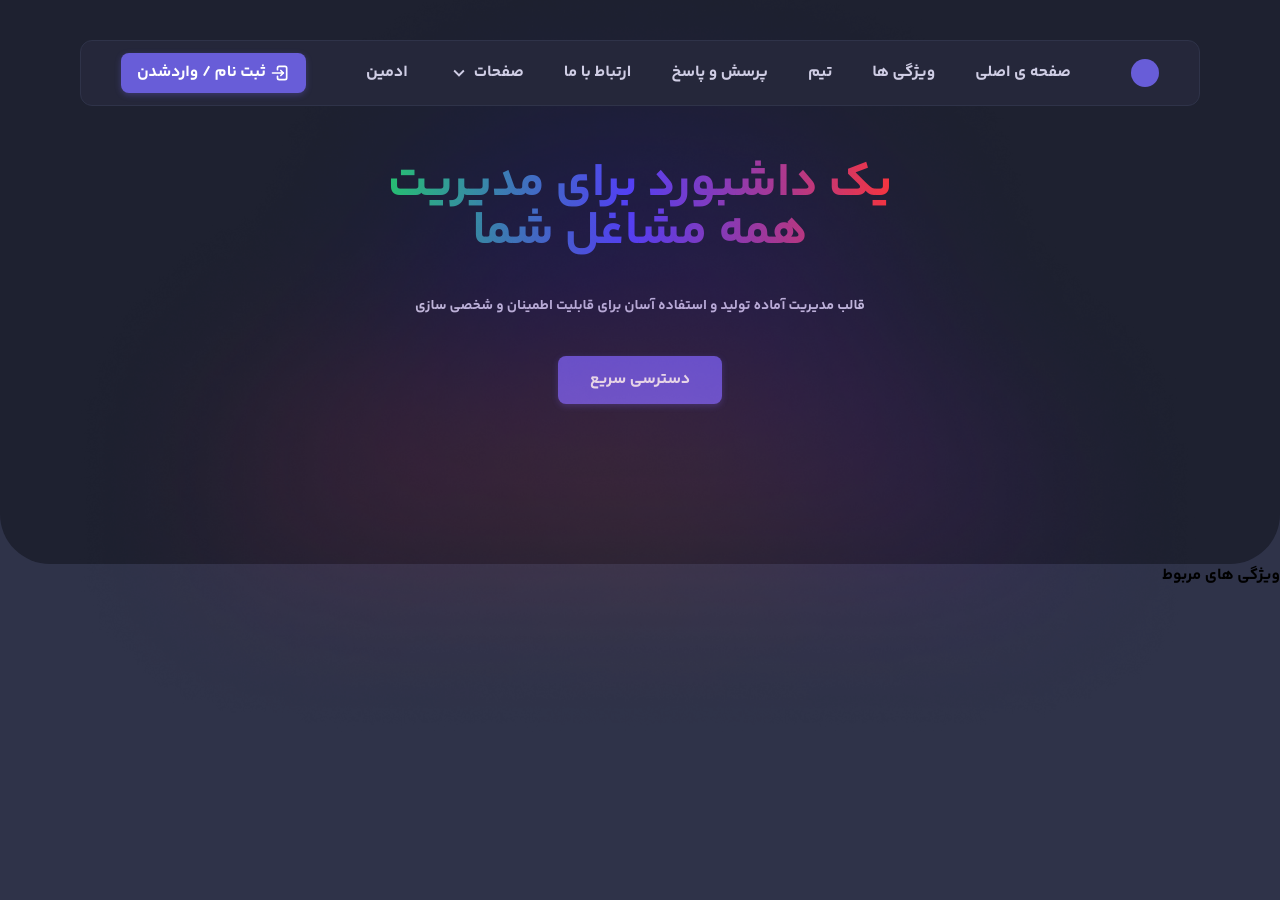
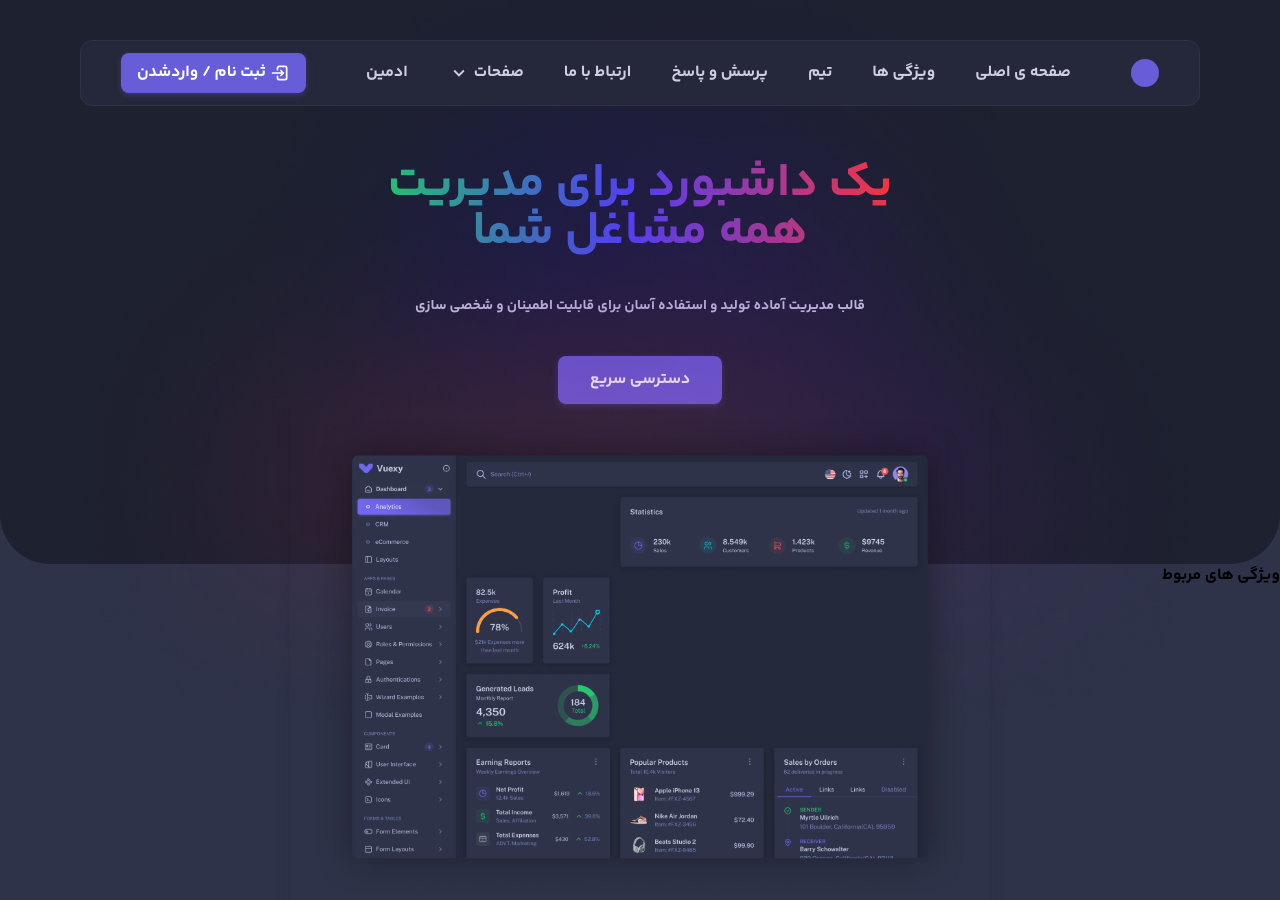
Before and after one commit to suriya-work/landing-manager, a React (Vite) app: page / in a window 1280 px wide. Shown: the top 900 px of the page. Built offline with nearby package versions, Linux system fonts and the light colour scheme.

Commit message:
add image to heroSection

```diff
--- a/src/components/hero-section/HeroSection.tsx
+++ b/src/components/hero-section/HeroSection.tsx
@@ -1,6 +1,41 @@
+import { motion, useMotionValue, useTransform } from "framer-motion";
+import { useEffect } from "react";
 import CustomButton from "../custumbutton/CustomButoon";
 
 const HeroSection = () => {
+
+  const x = useMotionValue(0);
+  const y = useMotionValue(0);
+
+  const rotateX = useTransform(y, [-100, 100], [-15, 15]);
+  const rotateY = useTransform(x, [-100, 100], [-15, 15]);
+
+  useEffect(() => {
+    const handleMouseMove = (event: MouseEvent) => {
+      const { clientX, clientY, currentTarget } = event;
+      const rect = (currentTarget as HTMLElement).getBoundingClientRect();
+      const offsetX = clientX - rect.left - rect.width / 2;
+      const offsetY = clientY - rect.top - rect.height / 2;
+
+      x.set(offsetX / 4);
+      y.set(offsetY / 4);
+    };
+
+    const imageElement = document.querySelector("#cta-image");
+
+    imageElement?.addEventListener(
+      "mousemove",
+      handleMouseMove as EventListener
+    );
+
+    return () => {
+      imageElement?.removeEventListener(
+        "mousemove",
+        handleMouseMove as EventListener
+      );
+    };
+  }, [x, y]);
+
   return (
     <div className="relative cursor-pointer">
       <div className="absolute inset-0 flex items-center justify-center">
@@ -22,6 +57,19 @@ const HeroSection = () => {
           دسترسی سریع
         </CustomButton>
       </div>
+      <motion.div
+        id="cta-image"
+        className="  absolute left-0 right-0 flex justify-center"
+        style={{ rotateX, rotateY }}
+      >
+        <img
+          src="/images/hero-dashboard-dark.png"
+          alt="Dashboard Image"
+          width={700}
+          height={700}
+          className="shadow-lg"
+        />
+      </motion.div>
     </div>
   );
 };
```
